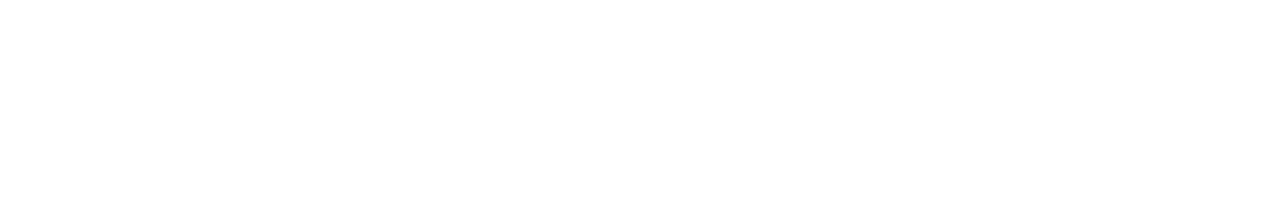
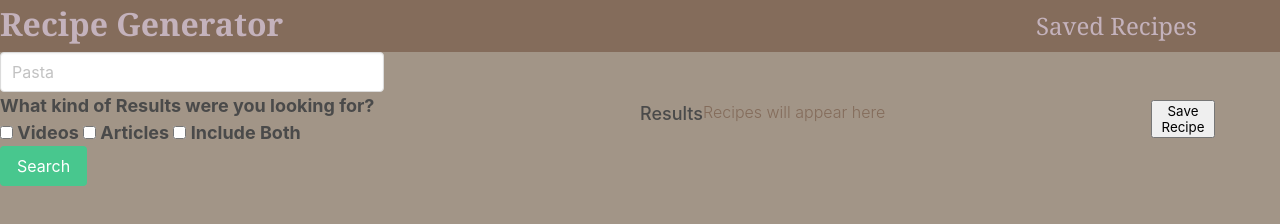
Before and after one commit to Ajaws2022/Gr3-Prj-1, a plain HTML site: page index.html in a window 1280 px wide. Drawn offline with nearby package versions, Linux system fonts and the light colour scheme.

Commit message:
index.html foundation

```diff
--- a/assets/css/style.css
+++ b/assets/css/style.css
@@ -0,0 +1,77 @@
+body, html{
+    background-color: rgb(162, 149, 135);
+    height: 100% !important;
+    width: auto;
+    padding: 0;
+    margin: 0;
+}
+
+.navBar{
+    display: flex;
+    flex-wrap: wrap;
+    width: 100%;
+    background-color: rgb(132, 108, 91);
+}
+
+h1 {
+    font-family: Georgia, 'Times New Roman', Times, serif;
+    background-color: rgb(132, 108, 91);
+    color: rgb(196, 178, 188);
+    font-size: xx-large !important;
+    font-weight: bolder !important;
+    width: 80%;
+}
+
+a{
+    font-family: Georgia, 'Times New Roman', Times, serif;
+    background-color: rgb(132, 108, 91);
+    color: rgb(196, 178, 188) !important;
+    font-size: x-large !important;
+    float: right;
+    width: 20%;
+}
+
+.resultsArea{
+    display: flex;
+    flex-wrap: wrap;
+    align-items: center;
+    justify-content: space-between;
+}
+
+
+.searchContainer{
+    height: auto;
+    width: 30%
+
+}
+
+.categoriesBox{
+    font-size: large;
+    font-weight: bold;
+}
+
+.resultsContainer{
+    display: flex;
+   height: auto;
+    width: 50%;
+    float: right;
+
+
+}
+
+.resultsBar{
+   font-size: large;
+    font-weight: 500;
+}
+
+.recipeResults{
+    font-size: medium;
+    font-weight: 300;
+    color: rgb(132, 108, 91);
+    width: 70%;
+}
+
+.saveBtn{
+    width: 10%;
+    justify-content: space-between;
+}
--- a/index.html
+++ b/index.html
@@ -1,12 +1,49 @@
 <!DOCTYPE html>
 <html lang="en">
+
 <head>
     <meta charset="UTF-8">
     <meta http-equiv="X-UA-Compatible" content="IE=edge">
     <meta name="viewport" content="width=device-width, initial-scale=1.0">
+    <link rel="stylesheet" href="./assets/css/style.css" />
+    <link rel="stylesheet" href="https://cdn.jsdelivr.net/npm/bulma@0.9.4/css/bulma.min.css">
     <title>Document</title>
 </head>
+ <nav class="navBar">
+            <h1> Recipe Generator </h1>
+            <a class="navbar-item"> Saved Recipes </a>
+    </nav>
 <body>
+    <section class="resultsArea">
+        <div class="searchContainer">
+            <input class="input" type="text" placeholder="Pasta">
+            <div class="categoriesBox">
+                <p class="searchQuestion"> What kind of Results were you looking for? </p>
+                <label class="videosCheckBox">
+                    <input type="checkbox">
+                    Videos
+                </label>
+                <label class="articlesCheckBox">
+                    <input type="checkbox">
+                    Articles
+                </label>
+                <label class="bothCheckBox">
+                    <input type="checkbox">
+                    Include Both
+                </label>
+                <div class="searchBtn" id="searchButton">
+                    <button class="button is-success"> Search </button>
+                </div>
+            </div>
+        </div>
+        <div class="resultsContainer">
+            <div class="resultsBar">
+                <p> Results </p>
+              </div>
+                <div class="recipeResults"> Recipes will appear here</div> <button class="saveBtn">Save Recipe</button>
+        </div>
+    </section>
 
 </body>
+
 </html>
```
